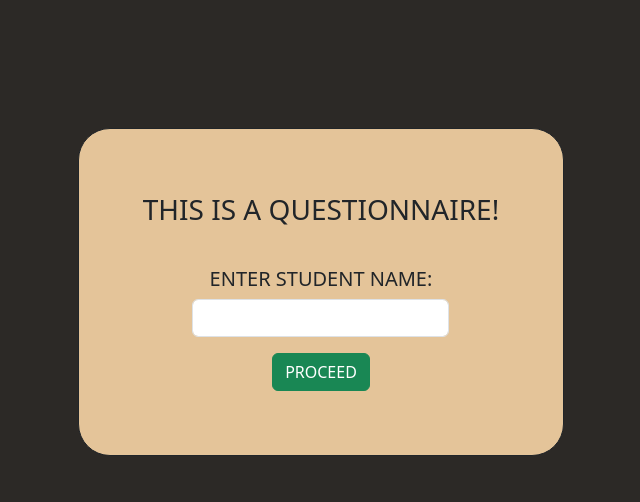
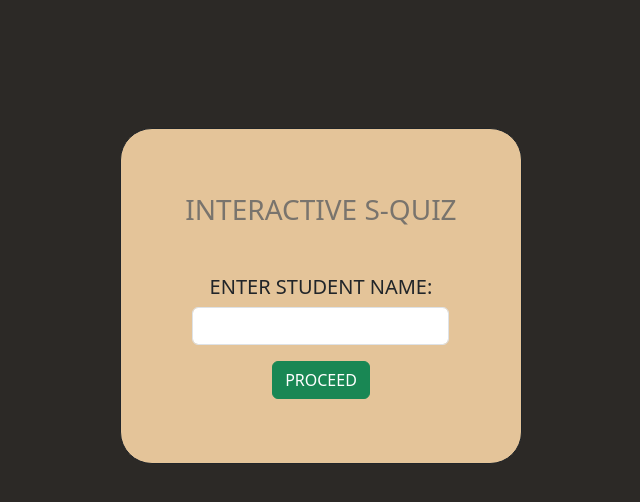
Before and after one commit to carlotata/bootstrap5, a plain HTML site: page index.html in a window 1280 px wide. Both pictures are taken after a click on the button "START THE QUIZ". Shown: the whole page, without its empty margins (319-959 px from the left). Drawn offline with nearby package versions, Linux system fonts and the light colour scheme.

Commit message:
changed things up

```diff
--- a/index.html
+++ b/index.html
@@ -9,7 +9,7 @@
 </head>
 <body style="background-color: rgb(44, 41, 38);">
     <div id="congratsMessage" class="container-fluid" style="display: flex; justify-content: center; align-items: center; flex-direction: column; margin-top: 10%; border: 1px solid; width: fit-content; padding: 4rem; border-radius: 2rem; background-color: rgb(228, 196, 153);">
-        <h3>THIS IS A QUESTIONNAIRE!</h3>
+        <h2 id="welcomeMessage" style="color: rgb(121, 116, 109); font-weight: 900;">WELCOME!!!</h2>
         <div id="questions" style="margin-top: 2rem; text-align: center; justify-content: center; display: flex; flex-direction: column; align-items: center;">
             <button type="button" id="button" class="btn btn-success" onclick="Start()" style="padding: 1rem; margin: 1.5rem;">START THE QUIZ</button>
         </div>
--- a/index.js
+++ b/index.js
@@ -2,6 +2,7 @@ var userName = "";
 
 function Start() {
     document.getElementById('button').hidden = true;
+    document.getElementById('welcomeMessage').innerHTML = '<h3>INTERACTIVE S-QUIZ</h3>'
     askName();
 }
 function ansWrong(){
```
